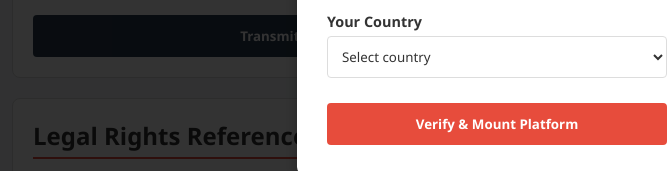
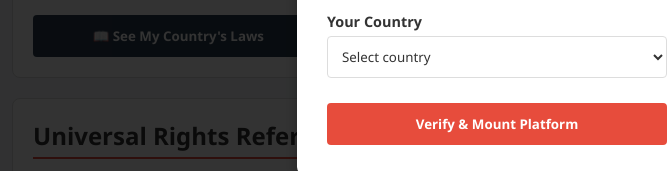
Before and after one commit to jabuga-source/Human-rights-social-justice-management, a website: page index.html in a window 1280 px wide. Shown: the part 437-608 px from the top of the page, 143-814 px from the left. Drawn offline with Linux system fonts and the light colour scheme.

Commit message:
Update index.html

```diff
--- a/index.html
+++ b/index.html
@@ -37,6 +37,9 @@
         .card h2 { margin-bottom: 15px; border-bottom: 2px solid var(--accent-color); padding-bottom: 5px; }
         textarea { height: 120px; resize: vertical; }
         .right-item { background: var(--bg-color); padding: 10px; border-left: 4px solid var(--accent-color); margin-bottom: 10px; border-radius: 0 4px 4px 0; }
+
+        /* Local Laws Dynamic Box styling */
+        .laws-box { background: var(--bg-color); border: 1px dashed var(--primary-color); padding: 15px; border-radius: 6px; margin-top: 15px; display: none; }
 
         .premium-box { border: 2px dashed #f1c40f; background: rgba(241, 196, 15, 0.03); }
         .premium-content { display: none; }
@@ -92,12 +95,21 @@
                         </div>
                         <div class="form-group"><label>Detailed Log</label><textarea id="details" required></textarea></div>
                         <p style="font-size:0.8rem; color:gray; margin-bottom:10px;">Router Queue target: <span id="authorityDestination" style="color:var(--accent-color); font-weight:bold;">Pending login...</span></p>
-                        <button type="submit" style="background: var(--primary-color);">Transmit Secured Case File</button>
+
+                        <div style="display: flex; gap: 10px; margin-top: 10px;">
+                            <button type="button" id="localLawsBtn" style="background: var(--primary-color);">📖 See My Country's Laws</button>
+                            <button type="submit" style="background: var(--accent-color);">Transmit Secured Case File</button>
+                        </div>
                     </form>
+
+                    <div id="localLawsDisplay" class="laws-box">
+                        <h3 id="localLawsTitle" style="font-size: 1.1rem; color: var(--accent-color); margin-bottom: 5px;"></h3>
+                        <p id="localLawsBody" style="font-size: 0.9rem; line-height: 1.4;"></p>
+                    </div>
                 </section>
 
                 <section class="card">
-                    <h2>Legal Rights Reference Engine</h2>
+                    <h2>Universal Rights Reference Engine</h2>
                     <div class="right-item"><strong>Right to Fundamental Equality:</strong> Born free and protected without distinction of demographic background.</div>
                     <div class="right-item"><strong>Due Process Protections:</strong> Complete insulation against arbitrary physical seizure or extrajudicial detention.</div>
                     <div class="right-item"><strong>Expression Freedoms:</strong> The right to securely hold opinions, organize peacefully, and voice critique.</div>
```
